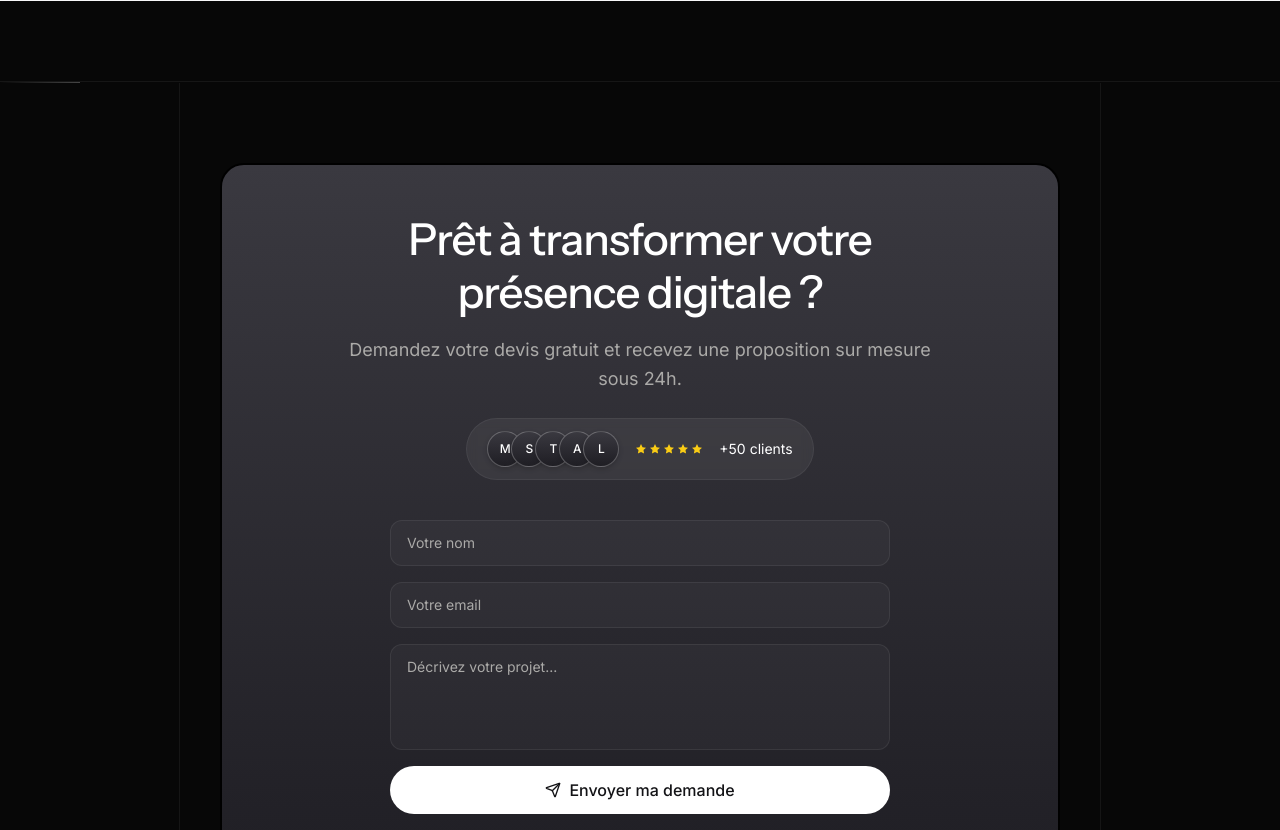
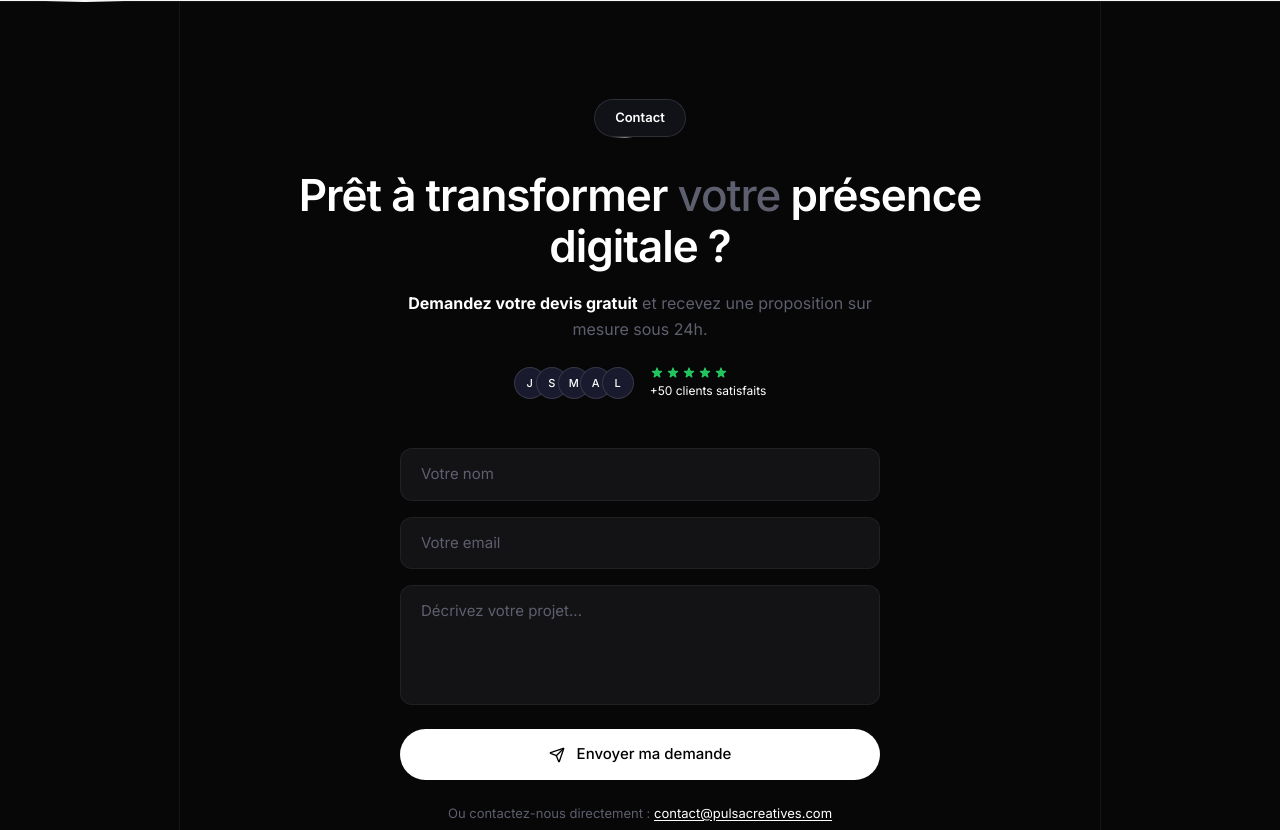
Before and after one commit to ISMVV8/pulsa-site, a Next.js app: page / in a window 1280 px wide. Shown: the part 6830-7660 px from the top of the page. Built offline with nearby package versions, Linux system fonts and the light colour scheme.

Commit message:
redesign: CTA section in 8lab wireframe style - no gradient card, clean dark bg, badge glow

```diff
--- a/src/components/sections/cta.tsx
+++ b/src/components/sections/cta.tsx
@@ -1,9 +1,7 @@
 "use client";
 
 import { useState } from "react";
-import { Send, ArrowRight } from "lucide-react";
-
-const avatars = ["M", "S", "T", "A", "L"];
+import { Send } from "lucide-react";
 
 export default function CTA() {
   const [name, setName] = useState("");
@@ -20,52 +18,72 @@ export default function CTA() {
   };
 
   return (
-    <section id="contact" className="relative bg-[#070707] py-20">
-      <div className="line-h" />
-      <div className="line-glow" />
+    <section id="contact" className="relative bg-[#070707]">
+      <div className="line-sweep h-px w-full bg-[#ffffff0f]" style={{ animationDelay: "2s" }} />
 
-      <div className="relative mx-auto flex max-w-[970px] px-6">
-        <div className="line-v hidden self-stretch md:block" />
+      <div className="mx-auto max-w-[970px] px-6">
+        <div className="relative">
+          <div className="line-sweep-v absolute bottom-0 left-0 top-0 w-px bg-[#ffffff0f]" style={{ animationDelay: "1s" }} />
+          <div className="line-sweep-v absolute bottom-0 right-0 top-0 w-px bg-[#ffffff0f]" style={{ animationDelay: "4s" }} />
 
-        <div className="flex-1 px-4 py-20 sm:px-10">
-          {/* CTA Card */}
-          <div className="overflow-hidden rounded-3xl border-2 border-black bg-gradient-to-b from-[#3a3940] to-[#1f1e24] p-8 sm:p-12">
-            <div className="mx-auto flex max-w-[600px] flex-col items-center text-center">
-              <h2 className="font-heading text-[36px] font-medium leading-[1.2] tracking-tight text-white sm:text-[44px]">
-                Prêt à transformer votre présence digitale ?
+          <div className="px-8 py-24 sm:px-16">
+            {/* Header */}
+            <div className="text-center">
+              <div className="badge-8lab">
+                <div className="badge-8lab-inner">
+                  <span className="text-[13px] font-semibold text-white">
+                    Contact
+                  </span>
+                </div>
+              </div>
+
+              <h2 className="mx-auto mt-8 max-w-[700px] font-[family-name:var(--font-heading)] text-[32px] font-semibold leading-[1.15] tracking-[-1px] text-white sm:text-[44px]">
+                Prêt à transformer{" "}
+                <span className="font-medium text-[#5e5f6e]">votre</span>{" "}
+                présence digitale ?
               </h2>
 
-              <p className="mt-4 text-lg leading-relaxed text-[#abaaa8]">
-                Demandez votre devis gratuit et recevez une proposition sur mesure sous 24h.
+              <p className="mx-auto mt-5 max-w-[520px] text-[16px] leading-[1.6] text-[#5e5f6e]">
+                <span className="font-bold text-white">Demandez votre devis gratuit</span>{" "}
+                et recevez une proposition sur mesure sous 24h.
               </p>
 
               {/* Social proof */}
-              <div className="mt-6 flex items-center gap-4 rounded-full border border-[#ffffff0f] bg-[#ffffff0f] px-5 py-3 backdrop-blur-[5px]">
+              <div className="mx-auto mt-6 flex w-fit items-center gap-4">
                 <div className="flex">
-                  {avatars.map((initial, i) => (
+                  {["J", "S", "M", "A", "L"].map((initial, i) => (
                     <div
                       key={i}
-                      className={`flex h-[36px] w-[36px] items-center justify-center rounded-full border border-[#ffffff40] bg-gradient-to-b from-[#3a3940] to-[#1f1e24] text-xs font-medium text-white shadow-[0_2px_5px_#0003] ${i > 0 ? "-ml-3" : ""}`}
+                      className={`flex h-[32px] w-[32px] items-center justify-center rounded-full border border-[#ffffff20] bg-[#1a1a2e] text-[11px] font-medium text-white ${
+                        i > 0 ? "-ml-2.5" : ""
+                      }`}
                     >
                       {initial}
                     </div>
                   ))}
                 </div>
-                <div className="flex gap-0.5">
-                  {[...Array(5)].map((_, i) => (
-                    <svg key={i} width="12" height="12" viewBox="0 0 24 24" fill="#facc15">
-                      <path d="M12 2l3.09 6.26L22 9.27l-5 4.87 1.18 6.88L12 17.77l-6.18 3.25L7 14.14 2 9.27l6.91-1.01L12 2z" />
-                    </svg>
-                  ))}
+                <div className="flex flex-col items-start gap-0.5">
+                  <div className="flex gap-0.5">
+                    {[...Array(5)].map((_, i) => (
+                      <svg
+                        key={i}
+                        className="h-[14px] w-[14px] text-[#22c55e]"
+                        fill="currentColor"
+                        viewBox="0 0 20 20"
+                      >
+                        <path d="M9.049 2.927c.3-.921 1.603-.921 1.902 0l1.07 3.292a1 1 0 00.95.69h3.462c.969 0 1.371 1.24.588 1.81l-2.8 2.034a1 1 0 00-.364 1.118l1.07 3.292c.3.921-.755 1.688-1.54 1.118l-2.8-2.034a1 1 0 00-1.175 0l-2.8 2.034c-.784.57-1.838-.197-1.539-1.118l1.07-3.292a1 1 0 00-.364-1.118L2.98 8.72c-.783-.57-.38-1.81.588-1.81h3.461a1 1 0 00.951-.69l1.07-3.292z" />
+                      </svg>
+                    ))}
+                  </div>
+                  <span className="text-[12px] text-white">+50 clients satisfaits</span>
                 </div>
-                <span className="text-sm text-white">+50 clients</span>
               </div>
             </div>
 
-            {/* Contact Form */}
+            {/* Form */}
             <form
               onSubmit={handleSubmit}
-              className="mx-auto mt-10 flex max-w-[500px] flex-col gap-4"
+              className="mx-auto mt-12 flex max-w-[480px] flex-col gap-4"
             >
               <input
                 type="text"
@@ -73,7 +91,7 @@ export default function CTA() {
                 value={name}
                 onChange={(e) => setName(e.target.value)}
                 required
-                className="rounded-xl border border-[#ffffff12] bg-[#ffffff08] px-4 py-3 text-sm text-white placeholder-[#abaaa8] outline-none transition-colors focus:border-[#ffffff26]"
+                className="rounded-xl border border-[#ffffff0f] bg-[#131316] px-5 py-3.5 text-[15px] text-white placeholder-[#5e5f6e] outline-none transition-colors focus:border-[#ffffff26]"
               />
               <input
                 type="email"
@@ -81,7 +99,7 @@ export default function CTA() {
                 value={email}
                 onChange={(e) => setEmail(e.target.value)}
                 required
-                className="rounded-xl border border-[#ffffff12] bg-[#ffffff08] px-4 py-3 text-sm text-white placeholder-[#abaaa8] outline-none transition-colors focus:border-[#ffffff26]"
+                className="rounded-xl border border-[#ffffff0f] bg-[#131316] px-5 py-3.5 text-[15px] text-white placeholder-[#5e5f6e] outline-none transition-colors focus:border-[#ffffff26]"
               />
               <textarea
                 placeholder="Décrivez votre projet..."
@@ -89,34 +107,31 @@ export default function CTA() {
                 onChange={(e) => setMessage(e.target.value)}
                 rows={4}
                 required
-                className="resize-none rounded-xl border border-[#ffffff12] bg-[#ffffff08] px-4 py-3 text-sm text-white placeholder-[#abaaa8] outline-none transition-colors focus:border-[#ffffff26]"
+                className="resize-none rounded-xl border border-[#ffffff0f] bg-[#131316] px-5 py-3.5 text-[15px] text-white placeholder-[#5e5f6e] outline-none transition-colors focus:border-[#ffffff26]"
               />
               <button
                 type="submit"
-                className="btn-cta flex items-center justify-center gap-2 rounded-full bg-white px-5 py-3 text-base font-medium text-[#131316]"
+                className="group mt-2 flex items-center justify-center gap-3 rounded-full bg-white px-7 py-3.5 text-[15px] font-medium text-black transition-all duration-350 hover:scale-[0.975]"
               >
                 <Send size={16} />
-                <span>Envoyer ma demande</span>
+                Envoyer ma demande
               </button>
             </form>
 
-            <p className="mt-4 text-center text-xs text-[#abaaa8]">
+            <p className="mt-6 text-center text-[13px] text-[#5e5f6e]">
               Ou contactez-nous directement :{" "}
               <a
                 href="mailto:contact@pulsacreatives.com"
-                className="text-white underline"
+                className="text-white underline underline-offset-2"
               >
                 contact@pulsacreatives.com
               </a>
             </p>
           </div>
         </div>
-
-        <div className="line-v hidden self-stretch md:block" />
       </div>
 
-      <div className="line-h" />
-      <div className="line-glow-right" />
+      <div className="line-sweep h-px w-full bg-[#ffffff0f]" style={{ animationDelay: "5s" }} />
     </section>
   );
 }
```
